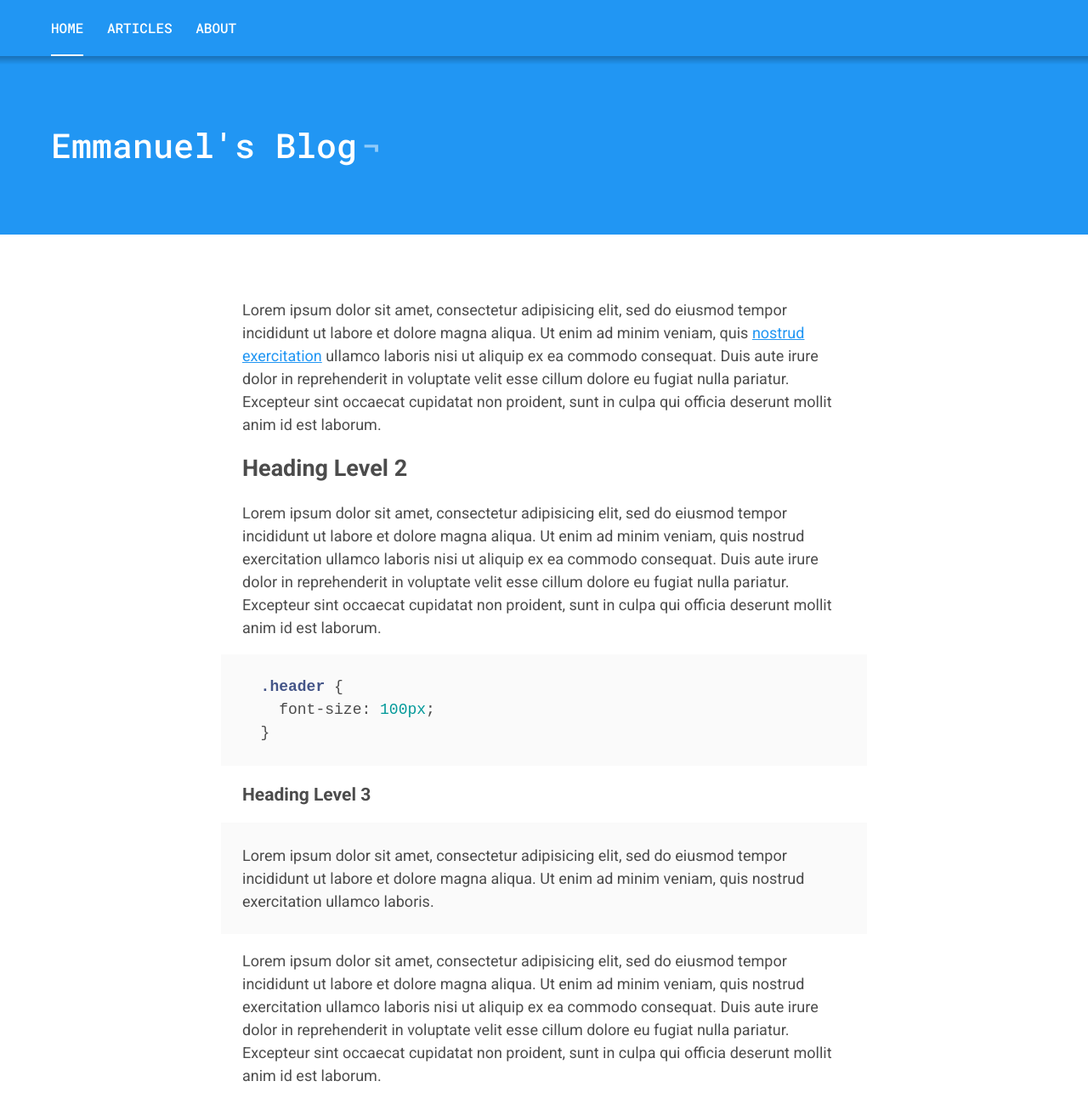
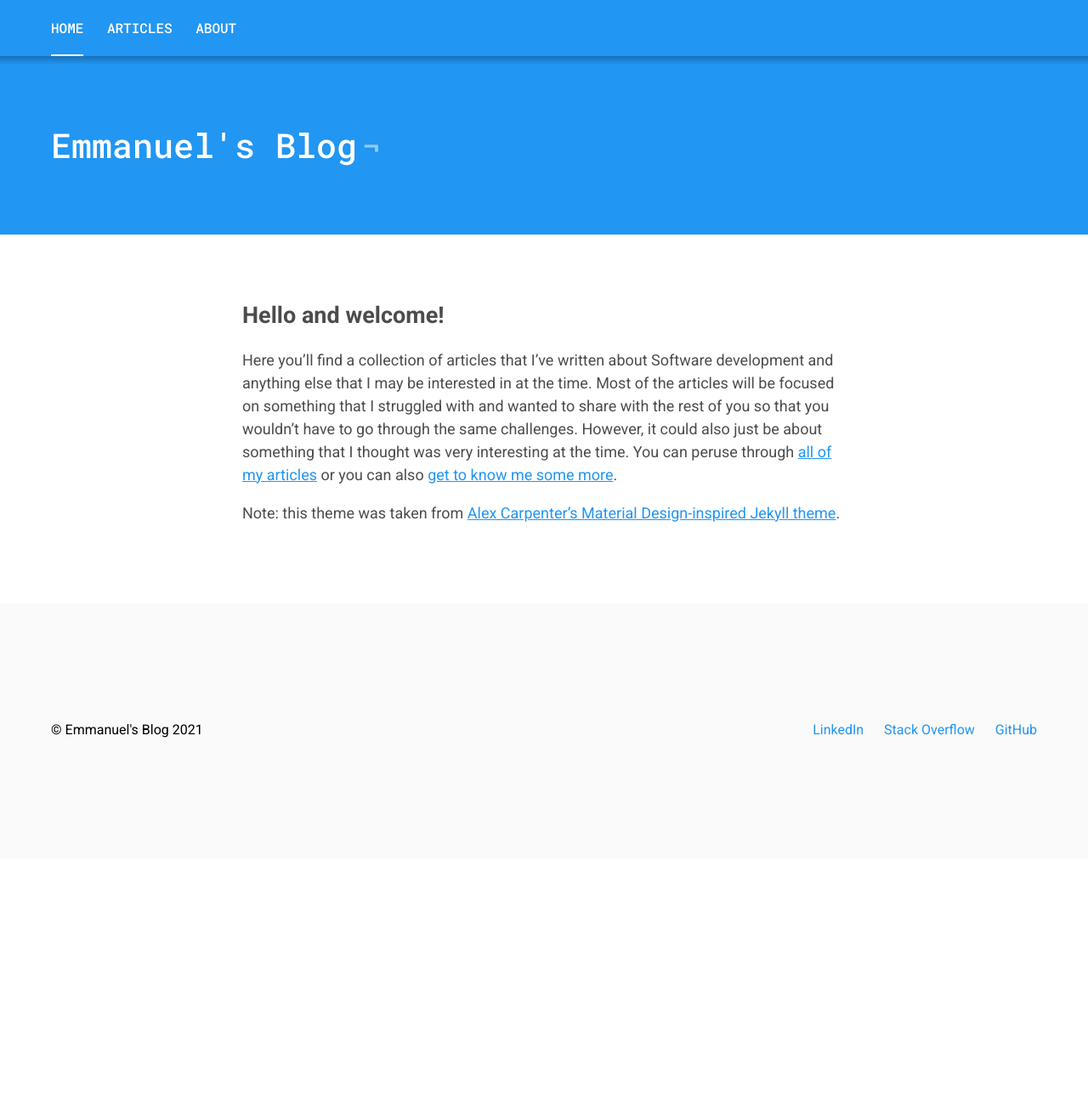
Before and after one commit to osimosu/osimosu.github.io, a Jekyll site: the page built from index.markdown, in a window 1280 px wide and 1400 px high. Shown: the top 1312 px of the window at 85% size. Built offline with Jekyll 4.4.1, drawn with Linux system fonts in a browser that asks for light colours.

Commit message:
Create CNAME

```diff
--- /dev/null
+++ b/CNAME
@@ -0,0 +1 @@
+osimosu.com
--- a/_config.yml
+++ b/_config.yml
@@ -24,6 +24,8 @@ url: "https://osimosu.com" # the base hostname & protocol for your site
 
 # Social
 githubUsername: osimosu
+linkedInUsername: osimosu
+stackOverflowUsername: 4069782/emmanuel-osimosu
 twitterUsername:
 dribbbleUsername:
 codepenUsername:
--- a/_includes/footer.html
+++ b/_includes/footer.html
@@ -3,7 +3,9 @@
     <p>&copy; {{ site.title }} {{ site.time | date: '%Y' }}</p>
     <p>
       {% if site.twitterUsername %}<a href="https://twitter.com/{{ site.twitterUsername }}">Twitter</a>{% endif %}
-      {% if site.githubUsername %}<a href="https://github.com/{{ site.githubUsername }}">Github</a>{% endif %}
+      {% if site.linkedInUsername %}<a href="https://www.linkedin.com/in/{{ site.linkedInUsername }}">LinkedIn</a>{% endif %}
+      {% if site.stackOverflowUsername %}<a href="https://stackoverflow.com/users/{{ site.stackOverflowUsername }}">Stack Overflow</a>{% endif %}
+      {% if site.githubUsername %}<a href="https://github.com/{{ site.githubUsername }}">GitHub</a>{% endif %}
       {% if site.dribbbleUsername %}<a href="https://dribbble.com/{{ site.dribbbleUsername }}">Dribbble</a>{% endif %}
       {% if site.codepenUsername %}<a href="http://codepen.io/{{ site.codepenUsername }}">CodePen</a>{% endif %}
     </p>
--- a/index.markdown
+++ b/index.markdown
@@ -2,20 +2,10 @@
 layout: page
 title: Emmanuel's Blog
 ---
-Lorem ipsum dolor sit amet, consectetur adipisicing elit, sed do eiusmod tempor incididunt ut labore et dolore magna aliqua. Ut enim ad minim veniam, quis [nostrud exercitation](http://alexcarpenter.me) ullamco laboris nisi ut aliquip ex ea commodo consequat. Duis aute irure dolor in reprehenderit in voluptate velit esse cillum dolore eu fugiat nulla pariatur. Excepteur sint occaecat cupidatat non proident, sunt in culpa qui officia deserunt mollit anim id est laborum.
 
-## Heading Level 2
+# Hello and welcome!
 
-Lorem ipsum dolor sit amet, consectetur adipisicing elit, sed do eiusmod tempor incididunt ut labore et dolore magna aliqua. Ut enim ad minim veniam, quis nostrud exercitation ullamco laboris nisi ut aliquip ex ea commodo consequat. Duis aute irure dolor in reprehenderit in voluptate velit esse cillum dolore eu fugiat nulla pariatur. Excepteur sint occaecat cupidatat non proident, sunt in culpa qui officia deserunt mollit anim id est laborum.
+Here you'll find a collection of articles that I've written about Software development and anything else that I may be interested in at the time. Most of the articles will be focused on something that I struggled with and wanted to share with the rest of you so that you wouldn't have to go through the same challenges. However, it could also just be about something that I thought was very interesting at the time. You can peruse through [all of my articles](_pages/articles.html) or you can also [get to know me some more](_pages/about.markdown).
 
-{% highlight scss %}
-  .header {
-    font-size: 100px;
-  }
-{% endhighlight %}
 
-### Heading Level 3
-
-> Lorem ipsum dolor sit amet, consectetur adipisicing elit, sed do eiusmod tempor incididunt ut labore et dolore magna aliqua. Ut enim ad minim veniam, quis nostrud exercitation ullamco laboris.
-
-Lorem ipsum dolor sit amet, consectetur adipisicing elit, sed do eiusmod tempor incididunt ut labore et dolore magna aliqua. Ut enim ad minim veniam, quis nostrud exercitation ullamco laboris nisi ut aliquip ex ea commodo consequat. Duis aute irure dolor in reprehenderit in voluptate velit esse cillum dolore eu fugiat nulla pariatur. Excepteur sint occaecat cupidatat non proident, sunt in culpa qui officia deserunt mollit anim id est laborum.
+Note: this theme was taken from [Alex Carpenter's Material Design-inspired Jekyll theme](https://github.com/alexcarpenter/material-jekyll-theme).
```
